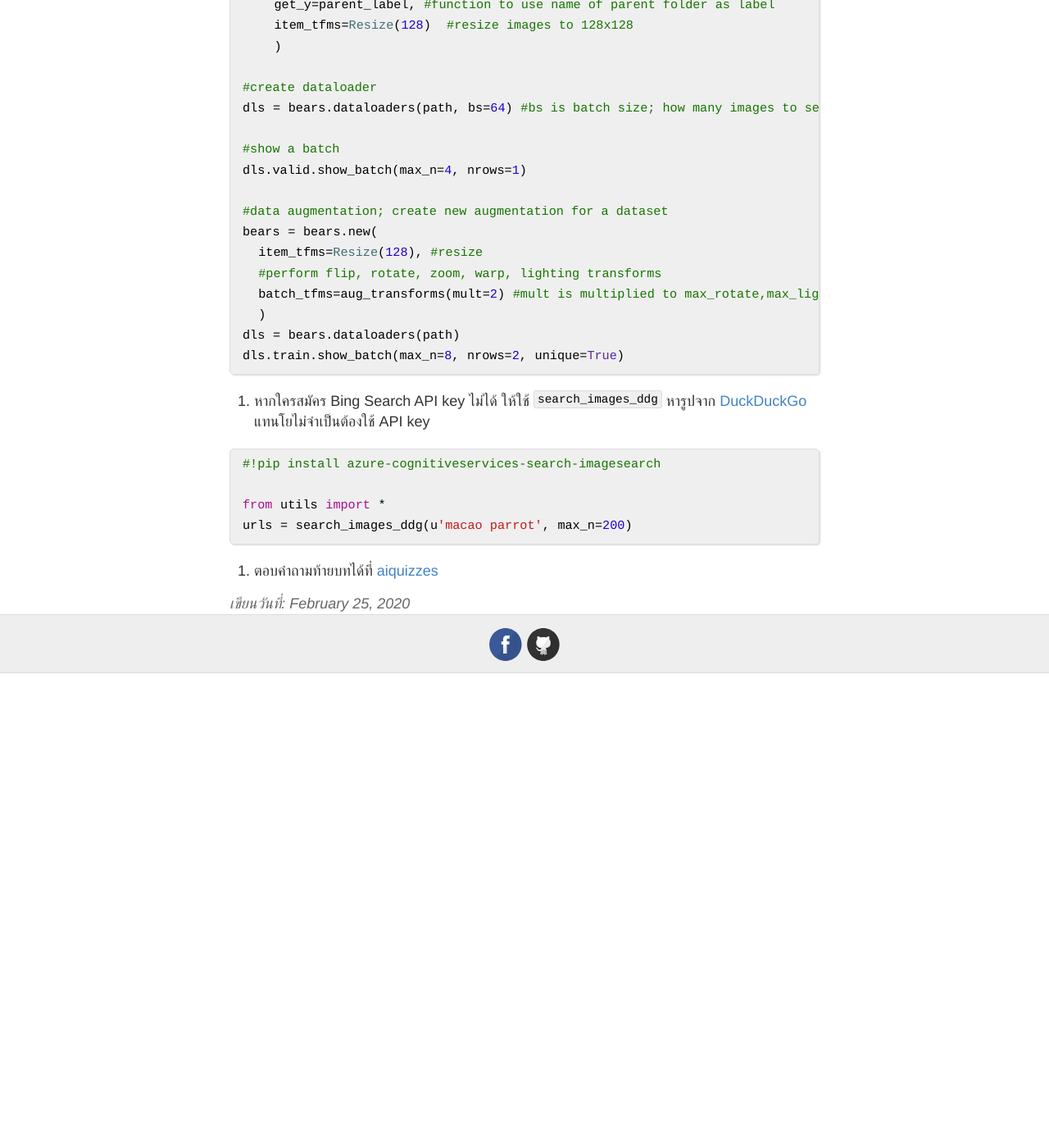
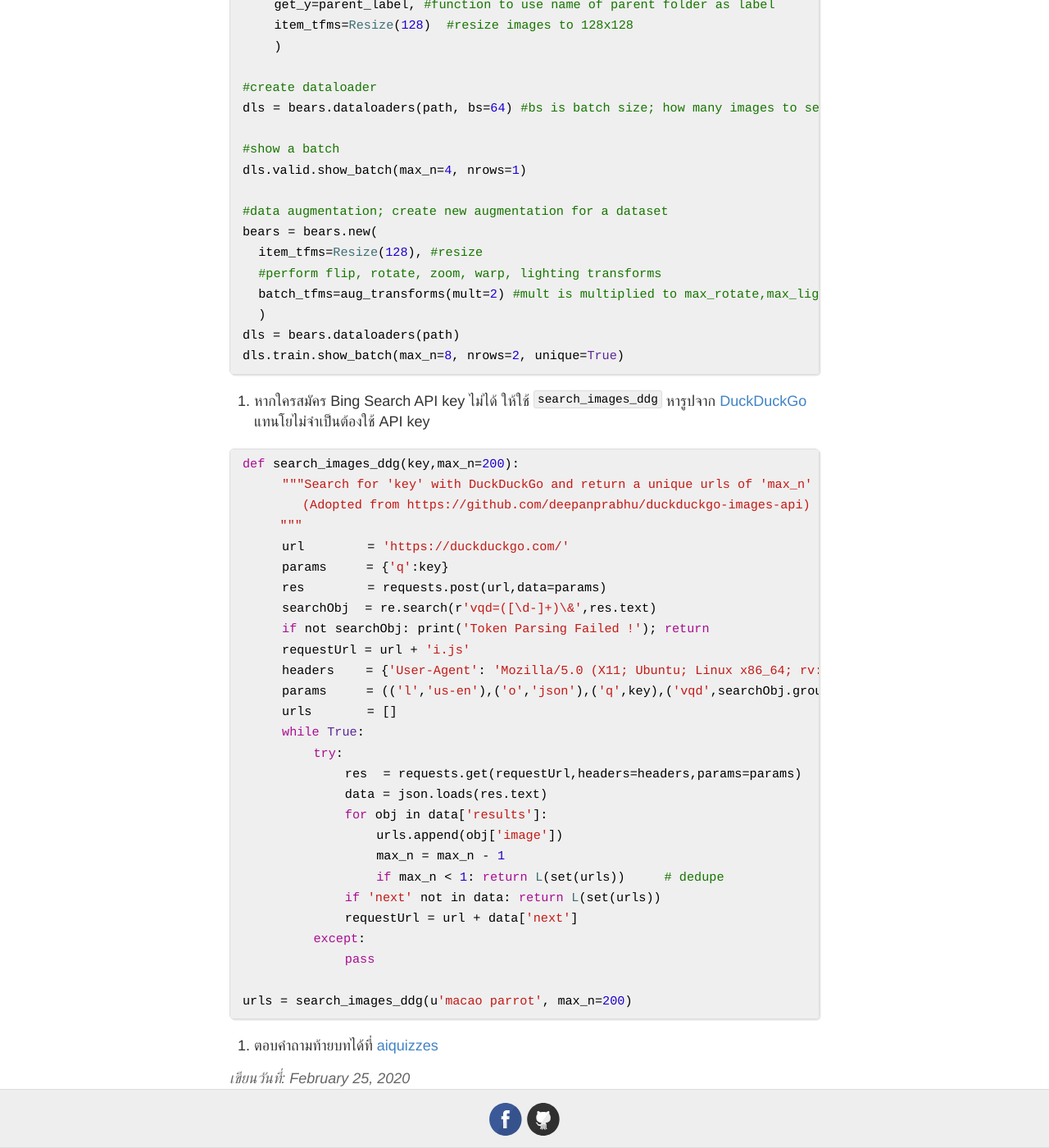
Before and after one commit to ai-builders/ai-builders.github.io, a Jekyll site: the page built from docs/_posts/2020-2-25-fastai-chapter02.md, in a window 1280 px wide and 1400 px high, scrolled down 4146 px. Shown: the whole window at 82% size. Built offline with Jekyll 4.4.1, drawn with Linux system fonts in a browser that asks for light colours; before the commit the page ends 4967 px from its top, so only the background shows below that.

Commit message:
add correct `search_images_ddg`

````diff
--- a/docs/_posts/2020-2-25-fastai-chapter02.md
+++ b/docs/_posts/2020-2-25-fastai-chapter02.md
@@ -140,9 +140,32 @@ dls.train.show_batch(max_n=8, nrows=2, unique=True)
 18. หากใครสมัคร Bing Search API key ไม่ได้ ให้ใช้ `search_images_ddg` หารูปจาก [DuckDuckGo](https://duckduckgo.com/) แทนโยไม่จำเป็นต้องใช้ API key
 
 ``` py
-#!pip install azure-cognitiveservices-search-imagesearch
+def search_images_ddg(key,max_n=200):
+     """Search for 'key' with DuckDuckGo and return a unique urls of 'max_n' images
+        (Adopted from https://github.com/deepanprabhu/duckduckgo-images-api)
+     """
+     url        = 'https://duckduckgo.com/'
+     params     = {'q':key}
+     res        = requests.post(url,data=params)
+     searchObj  = re.search(r'vqd=([\d-]+)\&',res.text)
+     if not searchObj: print('Token Parsing Failed !'); return
+     requestUrl = url + 'i.js'
+     headers    = {'User-Agent': 'Mozilla/5.0 (X11; Ubuntu; Linux x86_64; rv:71.0) Gecko/20100101 Firefox/71.0'}
+     params     = (('l','us-en'),('o','json'),('q',key),('vqd',searchObj.group(1)),('f',',,,'),('p','1'),('v7exp','a'))
+     urls       = []
+     while True:
+         try:
+             res  = requests.get(requestUrl,headers=headers,params=params)
+             data = json.loads(res.text)
+             for obj in data['results']:
+                 urls.append(obj['image'])
+                 max_n = max_n - 1
+                 if max_n < 1: return L(set(urls))     # dedupe
+             if 'next' not in data: return L(set(urls))
+             requestUrl = url + data['next']
+         except:
+             pass
 
-from utils import *
 urls = search_images_ddg(u'macao parrot', max_n=200)
 ```
 
````
